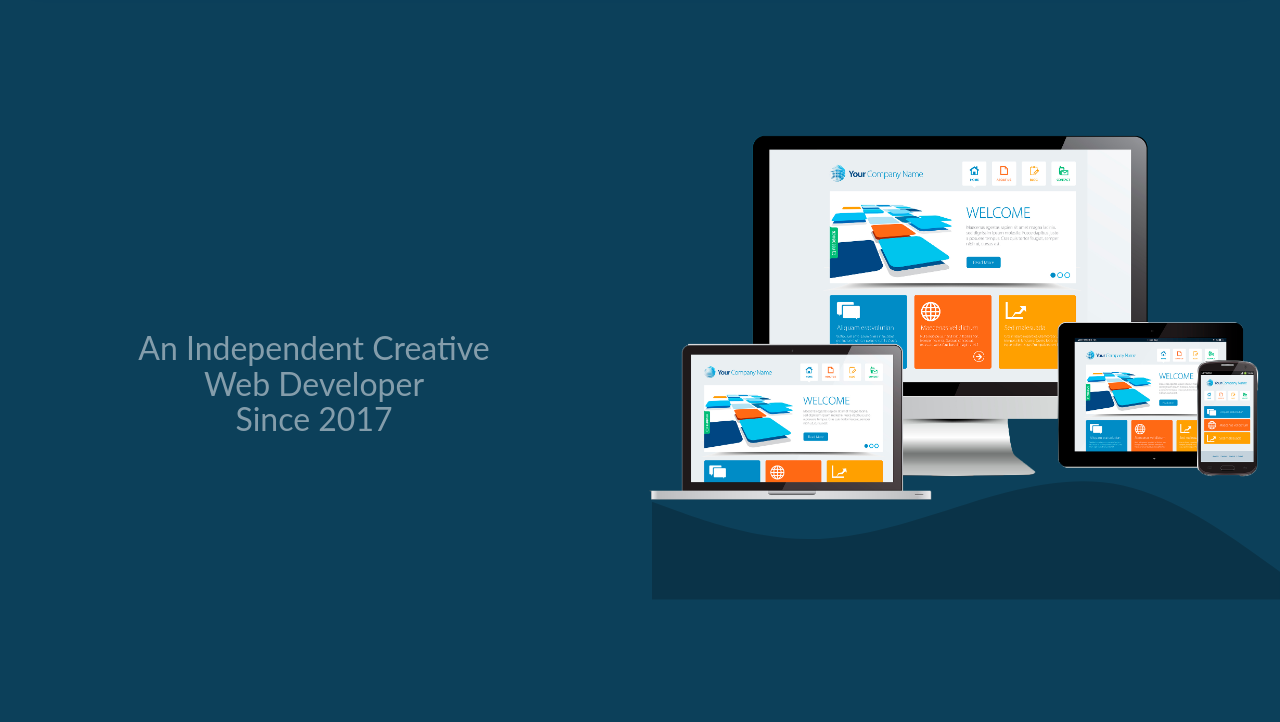
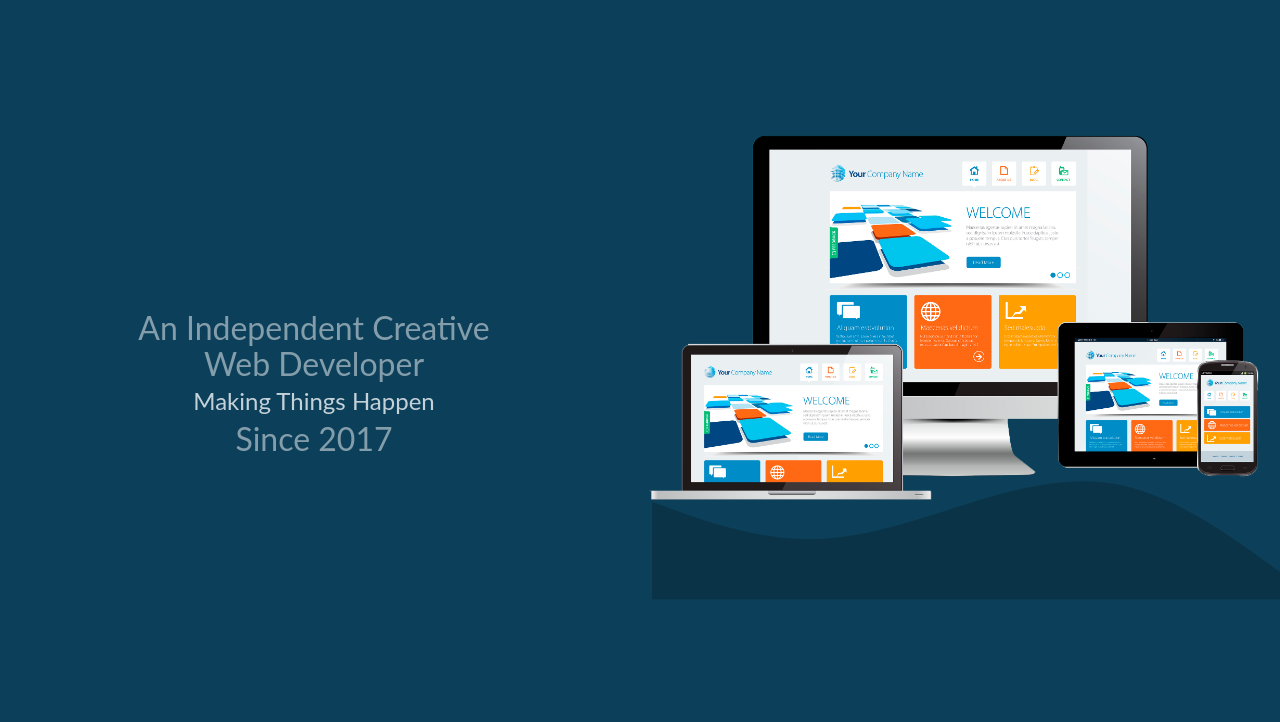
Before and after one commit to Luciano-Lima/Portfolio, a website: page index.html in a window 1280 px wide. Shown: the part 78-800 px from the top of the page. Drawn offline with nearby package versions, Linux system fonts and the light colour scheme.

Commit message:
Creating js file

```diff
--- /dev/null
+++ b/js/script.js
@@ -0,0 +1,14 @@
+const textEl = document.querySelector('.hero__heading')
+const text = 'Making Things Happen'
+
+let index = 1
+
+const writeText = () => {
+    textEl.innerHTML = text.slice(0, index)
+    index++
+    if(index > text.length){
+        return 0
+    }
+    setTimeout(writeText, 200)
+}
+writeText()
--- a/scss/style.css
+++ b/scss/style.css
@@ -1,7 +1,7 @@
 @use 'navbar';
 .navbar {
   padding: 0 2.5rem;
-  box-shadow: 1px 27px 20px -30px #f3f4f685;
+  box-shadow: 0px -10px 25px 0px #f3f4f685;
 }
 
 @media (max-width: 576px) {
@@ -146,6 +146,8 @@ h4 {
 .hero__heading {
   color: #ebeef2d4;
   white-space: nowrap;
+  margin: 8px 0;
+  font-size: 1.5rem;
 }
 
 @media (max-width: 576px) {
```
Also changed, not shown: 1 other file.
